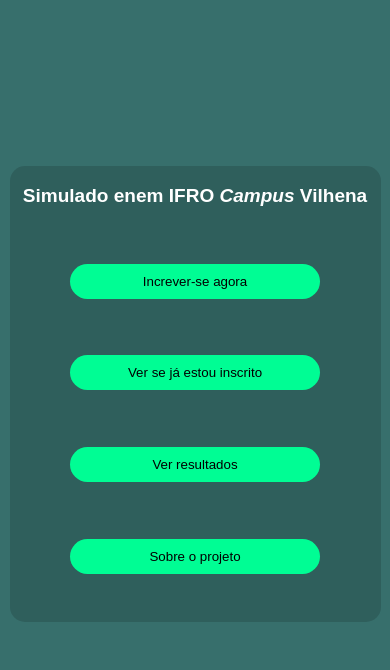
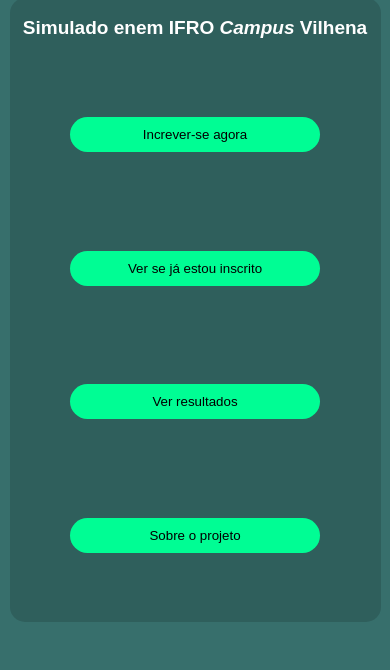
Before and after one commit to enemifrovha/enemifrovha.github.io, a plain HTML site: page index.html in a window 390 px wide. Shown: the part 172-842 px from the top of the page. Drawn offline with Linux system fonts and the light colour scheme.

Commit message:
ajuste-margint-top-main

```diff
--- a/css/style.css
+++ b/css/style.css
@@ -19,7 +19,7 @@ body{
     text-align: center;
     flex-direction: column;
     justify-content: space-between;
-    margin: 150px auto 50px auto;
+    margin: 170px auto 50px auto;
 }
 
 .main{
@@ -107,7 +107,6 @@ body{
 
 @media screen and (max-width: 800px){
     .conteudo-centro{
-        margin-top: 40vh;
         width: 90%;
     }
 }
```
